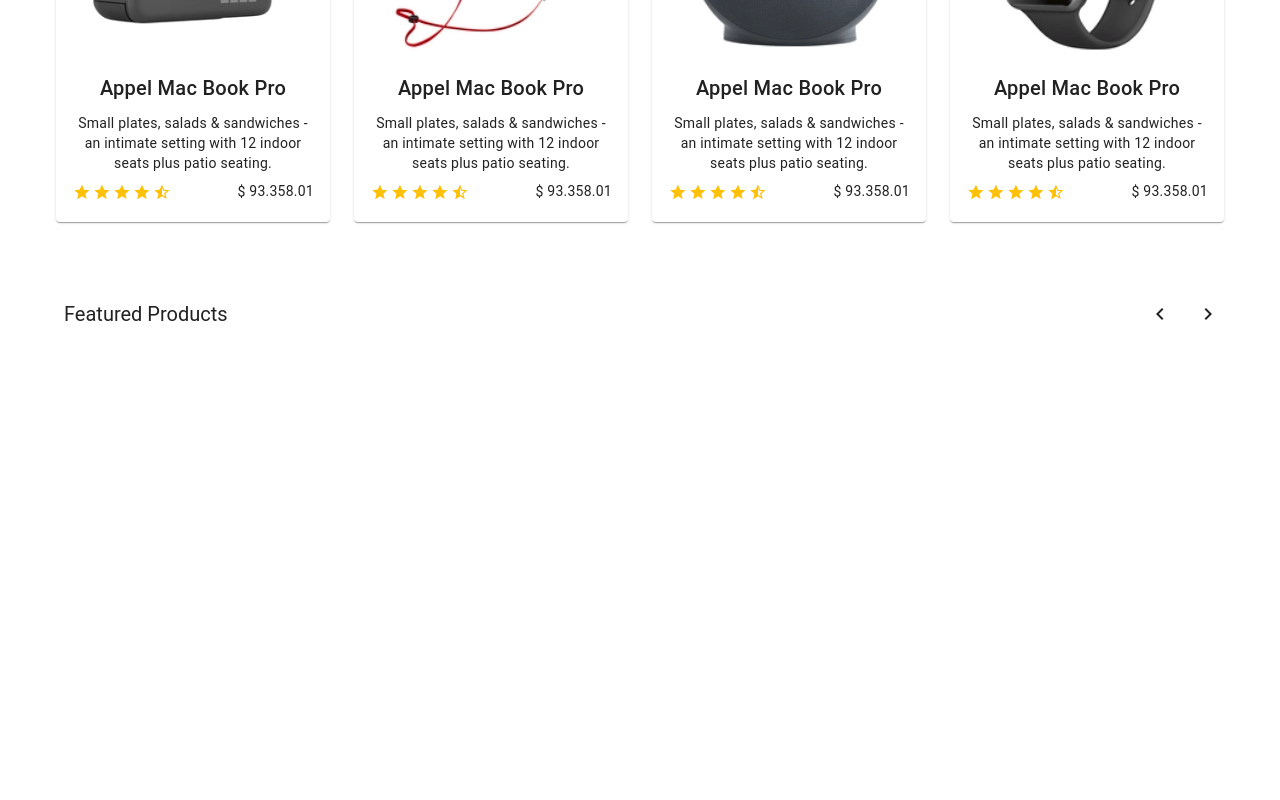
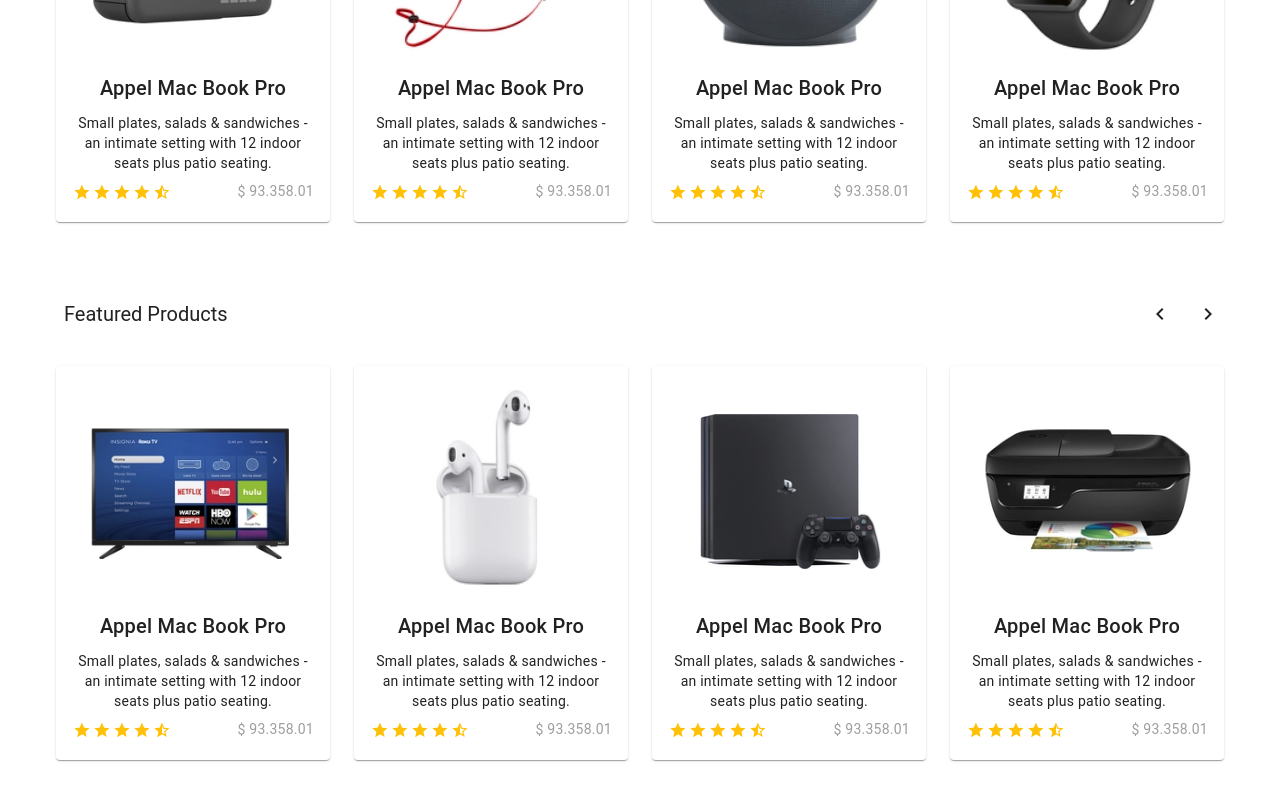
Before and after one commit to maxmonteiro/vuetify-shop, a Vue app: page / in a window 1280 px wide. Shown: the part 848-1648 px from the top of the page. Before the commit the page ends 1198 px from the top, so only its background shows below. Built offline with nearby package versions, Linux system fonts and the light colour scheme.

Commit message:
cria layout do componente da sessao Featured

```diff
--- a/src/components/Featured.vue
+++ b/src/components/Featured.vue
@@ -1,7 +1,69 @@
 <template>
-  <div></div>
+  <v-row>
+    <v-col v-for="(feature, i) in featured" :key="i" cols="3" sm="3">
+      <v-card class="mx-auto my-12 pb-4" max-width="374">
+        <v-img height="250" class="mx-4" :src="feature.img"></v-img>
+        <v-card-item class="mt-n4">
+          <v-card-title class="text-center" :title="feature.title">{{ feature.title }}</v-card-title>
+        </v-card-item>
+        <v-card-text>
+          <div class="text-center">
+            {{ feature.bio }}
+          </div>
+          <v-row align="center" class="mx-0 mt-2">
+            <v-rating
+              :model-value="4.5"
+              color="amber"
+              density="compact"
+              half-increments
+              readonly
+              size="small"
+            ></v-rating>
+            <v-spacer></v-spacer>
+            <div class="text-grey ms-4">{{ feature.price }}</div>
+          </v-row>
+        </v-card-text>
+      </v-card>
+    </v-col>
+  </v-row>
 </template>
 
 <script lang="ts" setup>
+import { ref } from 'vue'
 
+interface Feature {
+  img: string,
+  title: string,
+  price: string,
+  bio: string
+}
+
+const featured = ref<Array<Feature>>([])
+
+featured.value = [
+  {
+    img: "image/5.png",
+    title: "Appel Mac Book Pro",
+    price: "$ 93.358.01",
+    bio: " Small plates, salads & sandwiches - an intimate setting with 12 indoor seats plus patio seating.",
+  },
+  {
+    img: "image/6.png",
+    title: "Appel Mac Book Pro",
+    price: "$ 93.358.01",
+    bio: " Small plates, salads & sandwiches - an intimate setting with 12 indoor seats plus patio seating.",
+  },
+  {
+    img: "image/7.png",
+    title: "Appel Mac Book Pro",
+    price: "$ 93.358.01",
+    bio: " Small plates, salads & sandwiches - an intimate setting with 12 indoor seats plus patio seating.",
+  },
+  {
+    img: "image/8.png",
+    title: "Appel Mac Book Pro",
+    price: "$ 93.358.01",
+    bio: " Small plates, salads & sandwiches - an intimate setting with 12 indoor seats plus patio seating.",
+  },
+]
 </script>
--- a/src/components/Popular.vue
+++ b/src/components/Popular.vue
@@ -20,7 +20,7 @@
               size="small"
             ></v-rating>
             <v-spacer></v-spacer>
-            <div class="text-gray ms-4">{{ popular.price }}</div>
+            <div class="text-grey ms-4">{{ popular.price }}</div>
           </v-row>
         </v-card-text>
       </v-card>
```
